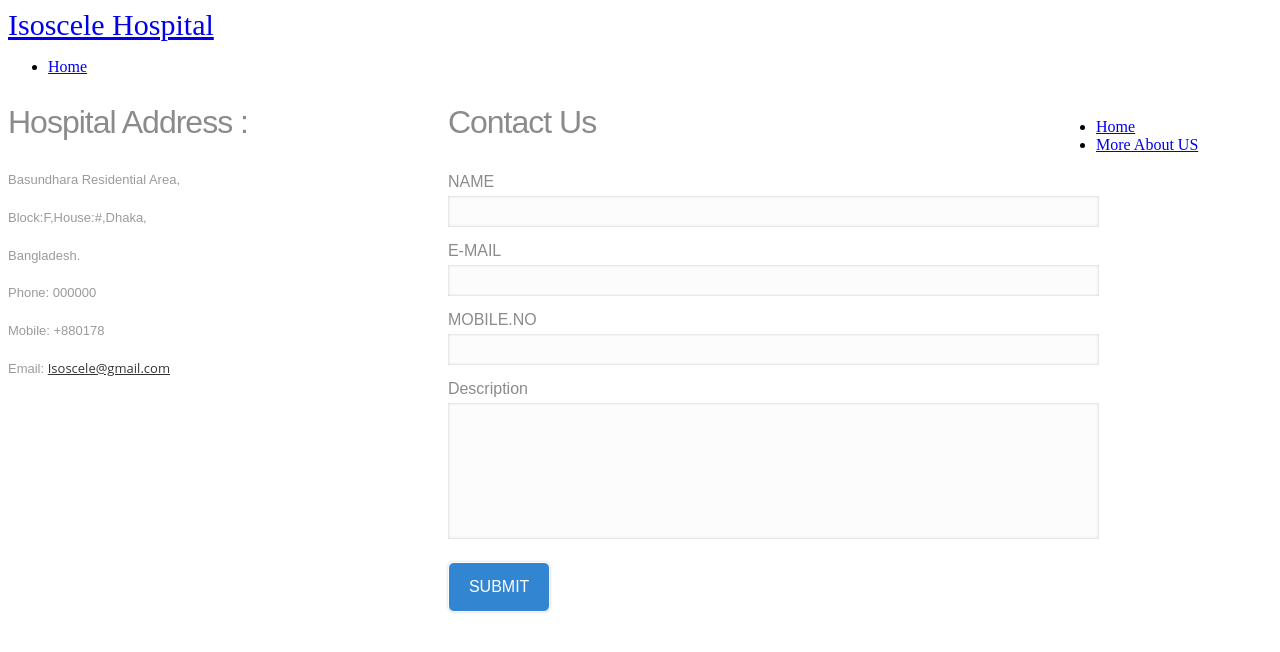
After one commit to cse299-hospital-management-system/Daily-Code, a PHP site: page /contact.html in a window 1280 px wide. The commit adds this page. Shown: the top 652 px of the page. Run offline with PHP 8.4, Linux system fonts and the light colour scheme.

Commit message:
Add files via upload

```diff
--- /dev/null
+++ b/hospital/contact.html
@@ -0,0 +1,95 @@
+<!DOCTYPE HTML>
+<html>
+	<head>
+		<title>Contact us</title>
+		<link href="css/style.css" rel="stylesheet" type="text/css"  media="all" />
+
+	</head>
+	<body>
+		<!--start-wrap-->
+
+			<!--start-header-->
+			<div class="header">
+				<div class="wrap">
+				<!--start-logo-->
+				<div class="logo">
+		<a href="index.html" style="font-size: 30px;">Isoscele Hospital</a>
+				</div>
+				<!--end-logo-->
+				<!--start-top-nav-->
+				<div class="top-nav">
+					<ul>
+						<li><a href="index.html">Home</a></li>
+
+					</ul>
+				</div>
+				<div class="clear"> </div>
+				<!--end-top-nav-->
+			</div>
+			<!--end-header-->
+		</div>
+		    <div class="clear"> </div>
+		   <div class="wrap">
+		   	<div class="contact">
+		   	<div class="section group">
+				<div class="col span_1_of_3">
+
+      			<div class="company_address">
+				     	<h2>Hospital Address  :</h2>
+						    	<p>Basundhara Residential Area,</p>
+						   		<p>Block:F,House:#,Dhaka,</p>
+						   		<p>Bangladesh.</p>
+				   		<p>Phone:  000000</p>
+				   		<p>Mobile: +880178 </p>
+				 	 	<p>Email: <span>Isoscele@gmail.com</span></p>
+
+				   </div>
+				</div>
+				<div class="col span_2_of_3">
+				  <div class="contact-form">
+				  	<h2>Contact Us</h2>
+					    <form name="contactus" method="post">
+					    	<div>
+						    	<span><label>NAME</label></span>
+						    	<span><input type="text" name="fullname" required="true" value=""></span>
+						    </div>
+						    <div>
+						    	<span><label>E-MAIL</label></span>
+						    	<span><input type="email" name="emailid" required="ture" value=""></span>
+						    </div>
+						    <div>
+						     	<span><label>MOBILE.NO</label></span>
+						    	<span><input type="text" name="mobileno" required="true" value=""></span>
+						    </div>
+						    <div>
+						    	<span><label>Description</label></span>
+						    	<span><textarea name="description" required="true"> </textarea></span>
+						    </div>
+						   <div>
+						   		<span><input type="submit" name="submit" value="Submit"></span>
+						  </div>
+					    </form>
+				    </div>
+  				</div>
+			  </div>
+			  	 <div class="clear"> </div>
+	</div>
+	<div class="cl"> </div>
+			</div>
+	      <div class="clear"> </div>
+		   <div class="footer">
+		   	 <div class="wrap">
+		   	<div class="footer-left">
+		   			<ul>
+						<li><a href="index.html">Home</a></li>
+
+						<li><a href="services.html">More About US</a></li>
+					</ul>
+		   	</div>
+
+		   	<div class="clr"> </div>
+		   </div>
+		   </div>
+		<!--end-wrap-->
+	</body>
+</html>
--- a/hospital/css/style.css
+++ b/hospital/css/style.css
@@ -1,354 +1,154 @@
 
-/* start editing from here */
+/*  Contact Form  ============================================================================= */
 
-body{
-	background:#F8FBFB;
-}
-.wrap{
-	width:70%;
-	margin:0 auto;
-}
-.header{
-	background:url(../images/header-bg.png);
-}
-.logo{
-	float:left;
-	margin-top: 14px;
-}
-.top-nav{
-	float:right;
-}
-.top-nav ul li{
-	display:inline-block;
-	float: left;
-	border-left: 1px solid rgb(31, 132, 224);
-}
-.top-nav ul li:first-child{
-	border-left:none;
-}
-.top-nav ul li a{
-	font-family: 'Ropa Sans', sans-serif;
-	background:#3391E7;
-	color: #fff;
-	text-transform: uppercase;
-	padding: 30px;
-	display: block;
-}
-.top-nav ul li a:hover{
 
-}
-.top-nav li.active> a, .top-nav li> a:hover {
-	background: rgb(50, 133, 209);
-	border-left-color:rgb(50, 133, 209);
-}
-/*-----content-grids-----*/
-.content-grids{
-	background:#3391E7;
-	padding: 10px 0px;
-}
-/*  GRID OF THREE   ============================================================================= */
-.section {
-	clear: both;
-	padding: 0px;
-	margin: 0px;
-}
-.group:before,
-.group:after {
-    content:"";
-    display:table;
-}
-.group:after {
-    clear:both;
-}
-.group {
-    zoom:1;
-}
-.listview_1_of_3{
-	display: block;
-	float:left;
-	margin: 0% 0 0% 1.6%;
-	background: #F1F6F9;
-}
-.listimg{
+.col{
 	display: block;
 	float:left;
 }
-.text{
-	display: block;
-	float:left;
-	margin: 0% 0 0% 3.6%;
+.col:first-child{
+	margin-left:0;
 }
-.listview_1_of_3:first-child { margin-left: 0; } /* all browsers except IE6 and lower */
-
-.images_1_of_3 {
-	width: 29.2%;
-	padding:1.5%;
-	border-radius: 1.1em;
-}
-.listimg_1_of_2{
-	width: 32.2%;
-}
-.list_1_of_2 {
-	width: 64.2%;
-	margin-top: 5px;
-}
-.images_1_of_3  img {
-	max-width:100%;
-	display:block;
-}
-.list_1_of_2  h3{
-	color:#3391E7;
-	margin-bottom:0.2em;
-	margin-top:0;
-	font-size: 2em;
-	font-family: 'Ropa Sans', sans-serif;
-	font-weight : normal;
-	letter-spacing: -1px;
-}
-.list_1_of_2  p{
-	font-size:0.8125em;
-	color: #3391E7;
-	line-height: 1.5em;
-	font-family: Arial, "Helvetica Neue", "Helvetica", Tahoma, Verdana, sans-serif;
-	padding:0;
-}
-.list_1_of_2 .button{
-	line-height:1.9em;
-	margin-top:0.2em;
-}
-.list_1_of_2 .button a{
-		font-family: 'Ropa Sans', sans-serif;
-		color: rgb(139, 139, 139);
-		font-size: 1em;
-}
-.list_1_of_2 .button a:hover{
-        text-decoration:none;
-        color:#3391E7;
+.span_2_of_3 {
+	width: 67.1%;
+	padding: 0 0 1.5% 0;
 }
 
-/***** Media Quries *****/
-@media only screen and (max-width: 1024px) {
-	.wrap{
-		width:90%;
-	}
-}
-
-/*  GO FULL WIDTH AT LESS THAN 640 PIXELS */
-@media only screen and (max-width: 640px) {
-
-	.wrap{
-		width:95%;
-	}
-	.listview_1_of_3{
-		margin: 2% 0 2% 0%;
-	}
-	.text{
-		margin:0;
-	}
-	.images_1_of_3 {
-		width:94%;
-		padding:3%;
-	}
-	.listimg_1_of_2{
-	     width:100%;
-   }
-	.list_1_of_2 {
-		width: 100%;
-	}
-}
-
-/*  GO FULL WIDTH AT LESS THAN 480 PIXELS */
-@media only screen and (max-width: 480px) {
-
-	.wrap{
-		width:95%;
-	}
-	.listview_1_of_3{
-		margin: 2% 0 2% 0%;
-	}
-	.text{
-		margin:0;
-	}
-	.images_1_of_3 {
-		width:92%;
-		padding:4%;
-	}
-	.listimg_1_of_2{
-	     width:100%;
-   }
-	.list_1_of_2 {
-		width: 100%;
-	}
-}
-/*  GRID OF THREE   ============================================================================= */
-.section {
-	clear: both;
-	padding: 0px;
-	margin: 0px;
-}
-.group:before,
-.group:after {
-    content:"";
-    display:table;
-}
-.group:after {
-    clear:both;
-}
-.group {
-    zoom:1;
-}
-.col_1_of_3{
-	display: block;
-	float:left;
-	margin: 1% 0 1% 1.6%;
-	background: #fff;
-	border: 1px solid #edf3f3;
-}
-.col_1_of_3:first-child { margin-left: 0; }
-
-.span_1_of_3 {
-	width: 29%;
-	padding: 1.5% 3% 0 0;
-}
-.span_1_of_3  h3{
-	color:rgb(139, 139, 139);
-	margin-bottom: 0.2em;
+.span_2_of_3  h2,
+.span_1_of_3  h2 {
+	color: rgb(139, 139, 139);
 	margin-top: 0;
 	font-size: 2em;
 	font-family: 'Ropa Sans', sans-serif;
 	font-weight: normal;
 	letter-spacing: -1px;
+	margin-top: 12px;
 }
-.span_1_of_3  p  {
-	font-family: Arial, Helvetica, sans-serif;
-	font-size: 0.8em;
-	color: rgb(155, 155, 155);
-	line-height: 1.8em;
+.contact-form{
+	position:relative;
+	padding-bottom:30px;
+    padding-left: 200px;
 }
-
-/***** Media Quries *****/
-@media only screen and (max-width: 1024px) {
-	.wrap{
-		width:95%;
-	}
+.contact-form div{
+	padding:5px 0;
 }
-/*  GO FULL WIDTH AT LESS THAN 640 PIXELS */
-@media only screen and (max-width: 640px) and (min-width: 480px) {
-	.wrap{
-		width:95%;
-	}
-	.col_1_of_3{
-		margin: 1% 0 1% 0%;
-	}
-	.span_1_of_3 {
-		width:94%;
-		padding:3%;
-	}
+.contact-form span{
+	display:block;
+	font-size:1em;
+	color: rgb(139, 139, 139);
+	padding-bottom:5px;
+	font-family: 'Ropa Sans', sans-serif;
 }
-
-/*  GO FULL WIDTH AT LESS THAN 480 PIXELS */
-@media only screen and (max-width: 480px) {
-
-     .wrap{
-		width:95%;
-	}
-	.col_1_of_3{
-		margin: 1% 0 1% 0%;
-	}
-	.span_1_of_3 {
-		width:92%;
-		padding:4%;
-	}
+.contact-form input[type="text"],input[type="email"],.contact-form textarea{
+		    padding:8px;
+			display:block;
+			width:98%;
+			background:#fcfcfc;
+			border: none;
+			outline:none;
+			color:rgb(139, 139, 139);
+			font-size:0.8125em;
+			font-family:Arial, Helvetica, sans-serif;
+			box-shadow: inset 0px 0px 3px rgb(199, 199, 199);
+			-webkit-box-shadow: inset 0px 0px 3px rgb(199, 199, 199);
+			-moz-box-shadow: inset 0px 0px 3px rgb(199, 199, 199);
+			-o-box-shadow:inset 0px 0px 3px rgb(199, 199, 199);
+			-webkit-appearance:none;
 }
-.span_1_of_3 span{
-	font-family: Arial, Helvetica, sans-serif;
-	font-size: 0.8em;
-	color: #3391E7;
-	line-height: 1.8em;
+.contact-form textarea{
+		resize:none;
+		height:120px;
 }
-.frist a{
-	font-size: 0.8em;
+.contact-form input[type="submit"]{
+	font-size: 1em;
 	font-family: 'Ropa Sans', sans-serif;
-	background: #3285d1; /* Old browsers */
-	background: -moz-linear-gradient(top,  #3285d1 0%, #3285d1 100%); /* FF3.6+ */
-	background: -webkit-gradient(linear, left top, left bottom, color-stop(0%,#3285d1), color-stop(100%,#3285d1)); /* Chrome,Safari4+ */
-	background: -webkit-linear-gradient(top,  #3285d1 0%,#3285d1 100%); /* Chrome10+,Safari5.1+ */
-	background: -o-linear-gradient(top,  #3285d1 0%,#3285d1 100%); /* Opera 11.10+ */
-	background: -ms-linear-gradient(top,  #3285d1 0%,#3285d1 100%); /* IE10+ */
-	background: linear-gradient(to bottom,  #3285d1 0%,#3285d1 100%); /* W3C */
-	filter: progid:DXImageTransform.Microsoft.gradient( startColorstr='#3285d1', endColorstr='#3285d1',GradientType=0 ); /* IE6-9 */
+	background: #3285d1;
 	border: #fff 1px solid;
-	-webkit-border-radius: 6px;
-	-moz-border-radius: 6px;
 	border-radius: 6px;
-	-webkit-box-shadow: 0px 0px 3px rgb(207, 206, 206);
-	-moz-box-shadow: 0px 0px 3px rgb(207, 206, 206);
 	box-shadow: 0px 0px 3px rgb(207, 206, 206);
 	text-transform: uppercase;
 	color: #fff;
-	padding: 13px 17px 13px 17px;
+	padding: 15px 20px;
 	transition: 0.5s ease;
-	-o-transition: 0.5s ease;
-	-webkit-transition: 0.5s ease;
 	float: left;
-	margin-top: 10px;
+	margin-top: 8px;
+	cursor:pointer;
 }
-.frist a:hover{
-	color:#000;
+.contact-form input[type="submit"]:hover{
+	color: #000;
 }
-.second ul li a{
-	color: #3391E7;
-	margin-bottom: 0.2em;
-	margin-top: 0;
-	font-size:1em;
-	font-family: 'Ropa Sans', sans-serif;
-	font-weight: normal;
-}
-.second ul li a img{
-	padding-right: 4px;
-	vertical-align: baseline;
-}
-.second ul li{
-	line-height: 2.2em;
-	border-bottom: 1px dotted rgb(185, 185, 185);
-}
-.second ul li a:hover{
-	color:rgb(139, 139, 139);
+.contact-form input[type="submit"]:active{
+	background-color:#000;
 }
 
+.company_address p{
+	font-family: Arial, Helvetica, sans-serif;
+	padding: 0.2em 0;
+	font-size: 0.8125em;
+	color: rgb(155, 155, 155);
+	line-height: 1.5em;
+}
+.company_address p span{
+	text-decoration:underline;
+	color:#333;
+	cursor:pointer;
+	font-family: 'Open Sans', sans-serif;
+	font-size:1em;
+}
+.cl{
+    padding-top: 10px;
+}
 
-/*----footer-----*/
-
-.footer{
-	background:#e0e7eb;
-	padding: 15px 4px;
+/*  Sucess Story  ============================================================================= */
+.story{
+    text-align: center;
+    color: royalblue;
+    font-size: 1cm;
 }
-.footer-left{
-	float:left;
+.story_details{
+    padding-left: 10%;;
+    padding-right: 10%;
+    padding-top: 5%;
 }
-.footer-left ul li{
-	display:inline-block;
+/*  Services  ================================================================================== */
+.services{
+    text-align: center;
+    color: royalblue;
+    font-size: 1cm;
 }
-.footer-left ul li a{
-	font-family: 'Ropa Sans', sans-serif;
-	color:rgb(139, 139, 139);
-	text-transform: uppercase;
-	display: block;
-	margin-right:10px;
+.information{
+    padding-left: 5%;
+    font-size: 0.7cm;
+    color: blueviolet;
 }
-.footer-right{
-	float:right;
+.in-de{
+    padding-left: 5%;
+    padding-right: 5%;
 }
-.footer-right p{
-	font-family: 'Ropa Sans', sans-serif;
-	color:rgb(139, 139, 139);
-	text-transform: uppercase;
+.regi{
+    padding-left: 5%;
+    font-size: 0.7cm;
+    color: blueviolet;
 }
-.footer-right a{
-	text-transform: uppercase;
-	color:rgb(139, 139, 139);
-	font-family: 'Ropa Sans', sans-serif;
+.regi-desk{
+    padding-left: 5%;
+    padding-right: 5%;
 }
-.footer-right a:hover,.footer-left ul li a:hover{
-	color:#3391E7;
+.report{
+     padding-left: 5%;
+    font-size: 0.7cm;
+    color: blueviolet;
 }
+.rep-del{
+    padding-left: 5%;
+    padding-right: 5%;
+}
+.ips{
+    padding-left: 5%;
+    font-size: 0.7cm;
+    color: blueviolet;
+}
+.ips-det{
+    padding-left: 5%;
+    padding-right: 5%;
+}
```
Also changed, not shown: hospital/index.html (+13 -5 lines), hospital/services.html (added, +81 -0 lines), hospital/success.html (added, +66 -0 lines).
